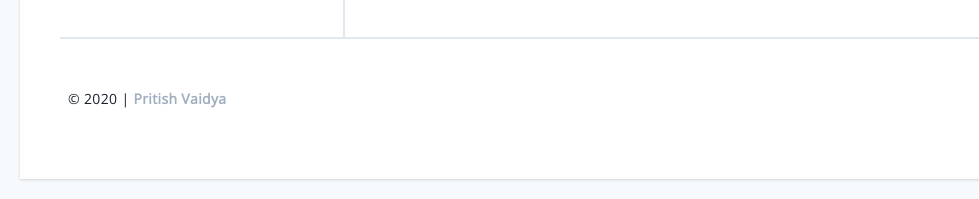
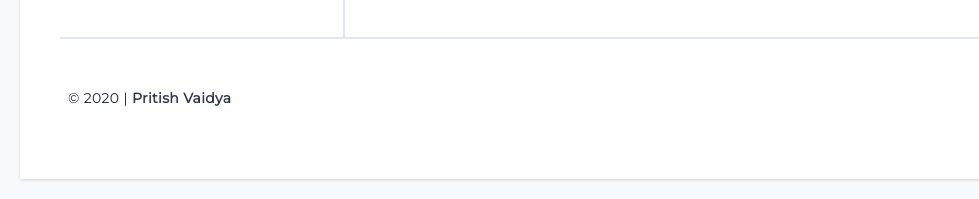
Before and after one commit to pritishvaidya/resume, a Gatsby site: page / in a window 1280 px wide. Shown: the part 1779-1978 px from the top of the page, 0-979 px from the left. Built offline with nearby package versions, Linux system fonts and the light colour scheme; Gatsby itself is replaced by a stand-in of ours.

Commit message:
Update footer layout

```diff
--- a/src/components/footer.js
+++ b/src/components/footer.js
@@ -3,13 +3,13 @@ import HeartIcon from '../assets/heart.svg';
 import SocialIcon from './social_icon';
 
 const Footer = ({ social }) => (
-  <footer className="border-t-2 border-neutral-300 py-12 mx-auto items-center justify-between md:flex">
+  <footer className="border-t-2 border-neutral-300 py-12 mx-auto items-center justify-between md:flex font-mono tracking-wide leading-tight">
     <div className="items-center flex tracking-wide mb-5 md:mb-0 justify-center text-sm ml-2">
       <span className="inline-block mr-1">
         © {new Date().getFullYear()} |
       </span>
       <a
-        className="text-primary-500 hover:text-primary-700 font-bold"
+        className="text-primary-800 hover:text-primary-800 font-bold"
         href="https://pritishvaidya.dev"
         target="_blank"
         rel="noopener noreferrer"
```
Also changed, not shown: static/favicon-manifest.png.
